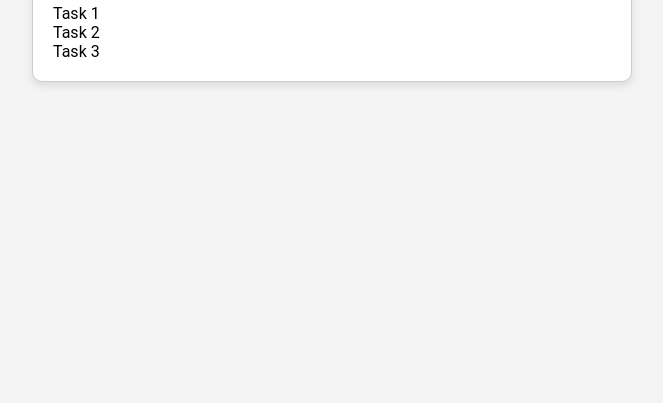
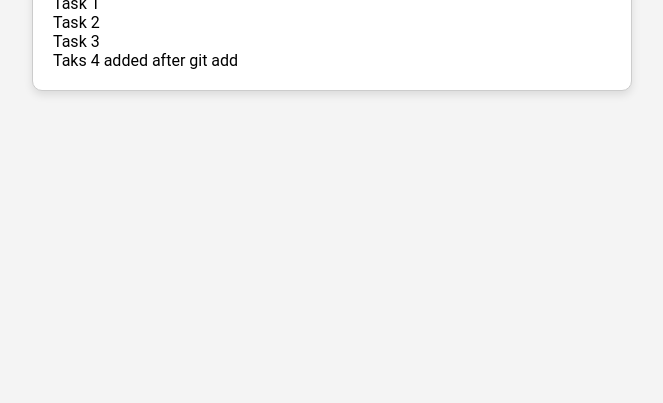
Before and after one commit to deepak-sjd/task-tracker, a plain HTML site: page index.html in a window 1280 px wide. Shown: the part 397-800 px from the top of the page, without its empty margins (308-971 px from the left). Drawn offline with Linux system fonts and the light colour scheme.

Commit message:
added new task

```diff
--- a/index.html
+++ b/index.html
@@ -13,6 +13,7 @@
         <li>Task 1</li>
         <li>Task 2</li>
         <li>Task 3</li>
+        <li>Taks 4 added after git add</li>
       </ul>
     </div>
 
```
